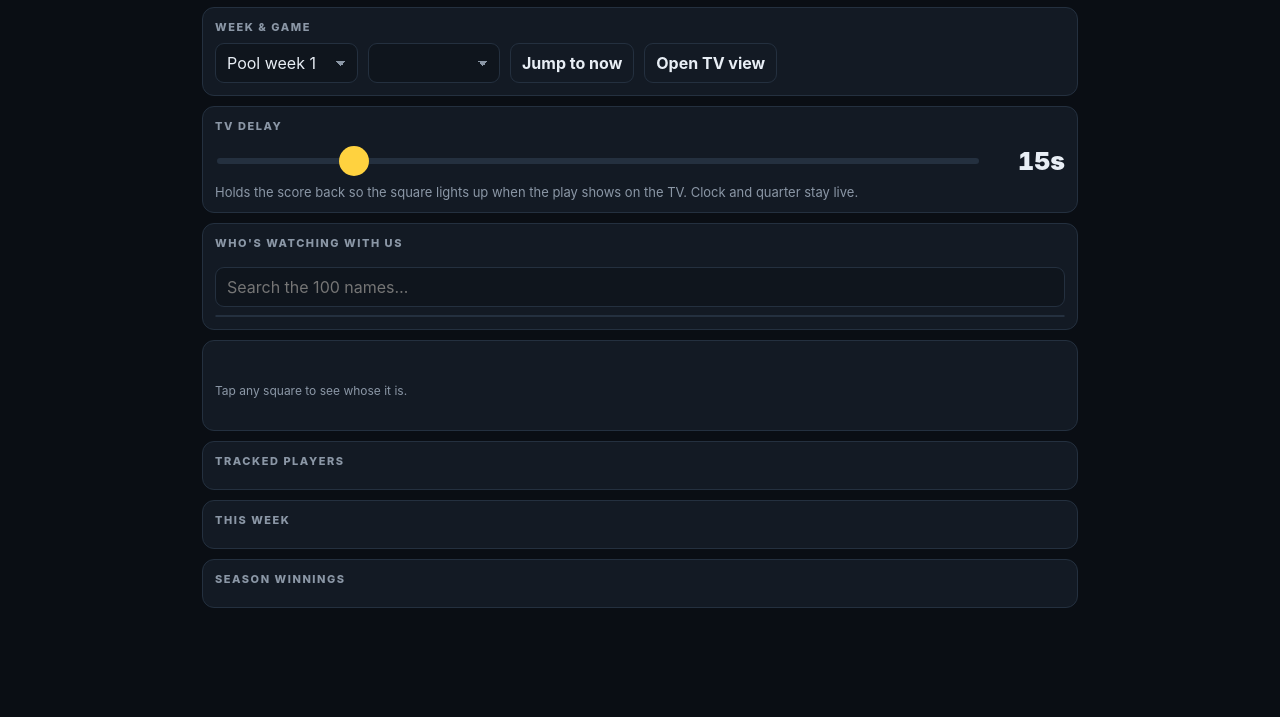
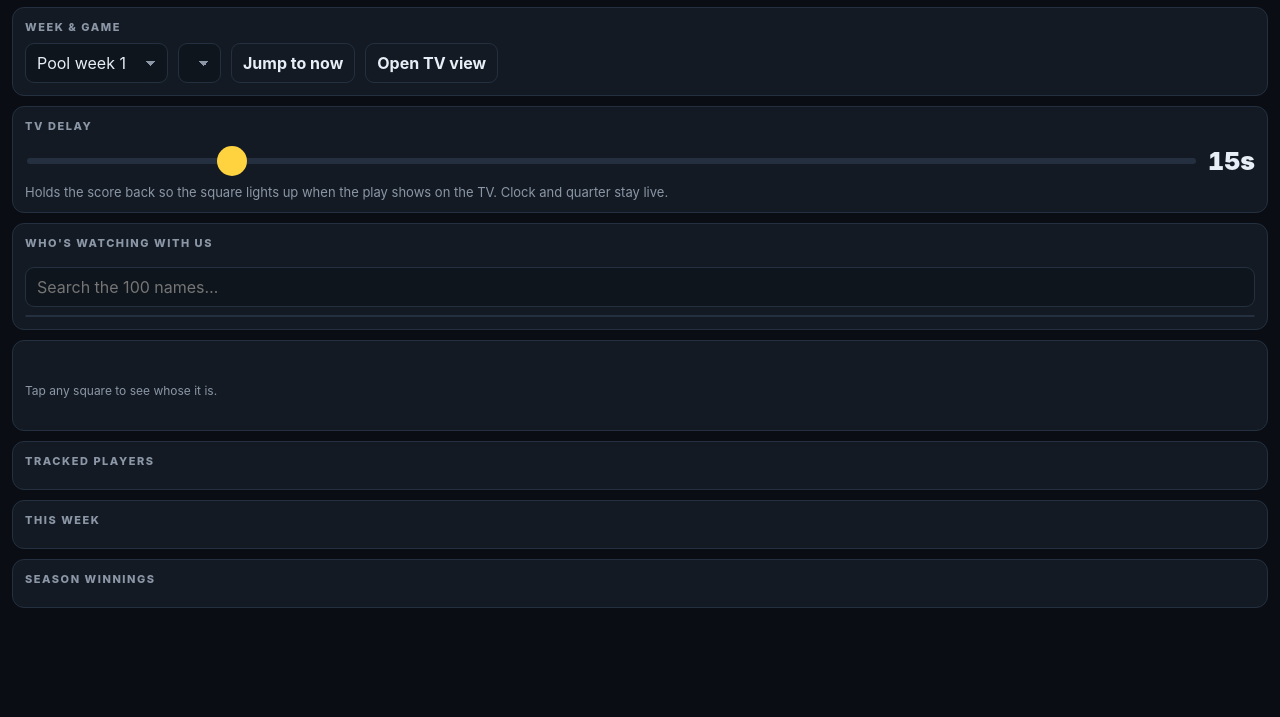
Before and after one commit to bradmccloskey/football-squares-web, a website: page public/index.html in a window 1280 px wide. Shown: the part 83-800 px from the top of the page. Drawn offline with Linux system fonts and the light colour scheme; no server answers.

Commit message:
phone page: kill sideways overflow so iOS Safari scrolls (cell formula on .gridwrap, selects shrink, body overflow-x hidden)
Co-Authored-By: Claude Fable 5.1 <noreply@anthropic.com>
Claude-Session: https://claude.ai/code/session_01CSTaMzYnzgvHRCMGyFZqLw

```diff
--- a/public/index.html
+++ b/public/index.html
@@ -63,7 +63,17 @@
   .tp .de.won { color: var(--live); font-weight: 800; }
   .tp .mn { font-weight: 800; margin-left: auto; }
 
-  #boardscroll { overflow-x: auto; -webkit-overflow-scrolling: touch; }
+  /* Phone scroll fix (9/20 8pm): nothing may be wider than the viewport, or iOS Safari
+     fights the sideways overflow and vertical touch scrolling stops. The board is the one
+     thing allowed to scroll sideways, inside its own box. */
+  html, body { overflow-x: hidden; overflow-y: auto; -webkit-overflow-scrolling: touch; width: 100%; max-width: 100vw; }
+  .wrap, .card, .row { max-width: 100%; min-width: 0; }
+  .row > * { min-width: 0; max-width: 100%; }
+  select { min-width: 0; max-width: 100%; }
+  .gl .m { min-width: 0; }
+  .gridwrap { --cell: max(22px, calc((100vw - 80px) / 11)); }
+  @media (min-width: 760px) { .gridwrap { --cell: 64px; } }
+  #boardscroll { overflow-x: auto; -webkit-overflow-scrolling: touch; max-width: 100%; }
   .gl { display: flex; align-items: center; gap: 8px; font-size: 14px; padding: 5px 0; }
   .gl .m { font-weight: 700; min-width: 150px; }
   #tapinfo { font-size: 14px; color: var(--gold); font-weight: 700; min-height: 20px; margin-top: 6px; }
```
